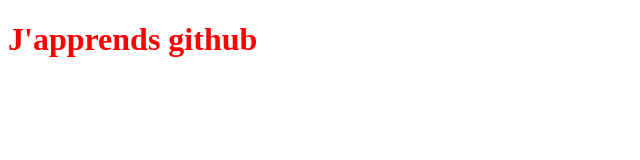
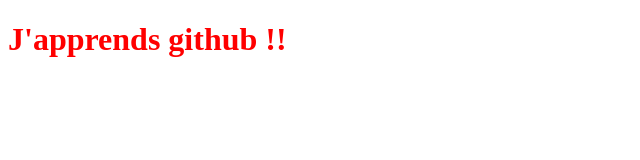
Before and after one commit to Ismael237/CoursGit, a plain HTML site: page web/index.html in a window 1280 px wide. Shown: the full height of the page, 0-640 px from the left. Drawn offline with Linux system fonts and the light colour scheme.

Commit message:
Modification du titre H1

```diff
--- a/web/index.html
+++ b/web/index.html
@@ -8,6 +8,6 @@
     <title>Document</title>
 </head>
 <body>
-    <h1>J'apprends github</h1>
+    <h1>J'apprends github !!</h1>
 </body>
 </html>
```
